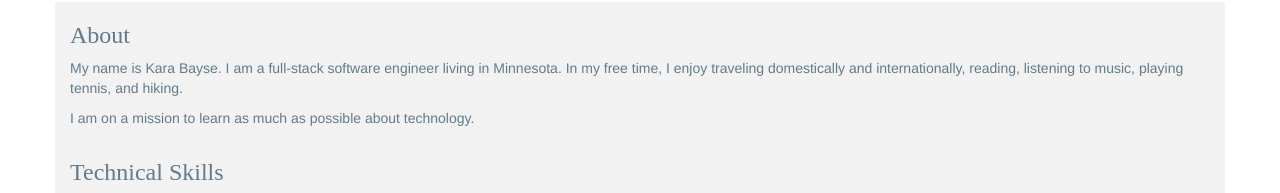
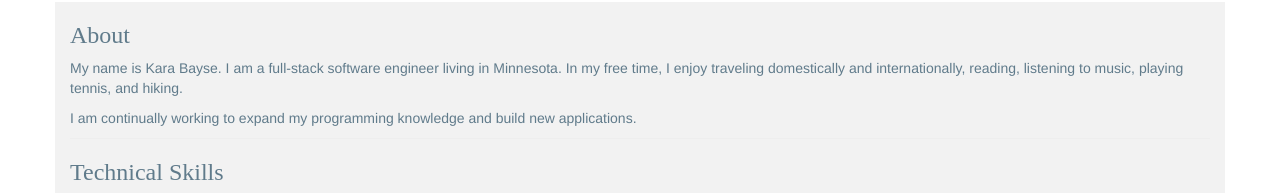
Before and after one commit to karabayse/karabayse_portfolio, a website: page public/views/index.html in a window 1280 px wide. Shown: the part 285-478 px from the top of the page. Drawn offline with Linux system fonts and the light colour scheme; files that its build step writes are made by us from their sources; files whose address does not match are found by name; a web font is replaced by a local one.

Commit message:
content changes

```diff
--- a/public/views/index.html
+++ b/public/views/index.html
@@ -45,7 +45,7 @@
                   playing tennis, and hiking.
                 </p>
                 <p>
-                  I am on a mission to learn as much as possible about technology.
+                  I am continually working to expand my programming knowledge and build new applications.
                 </p>
               <!-- </h4> -->
             </div>
```
